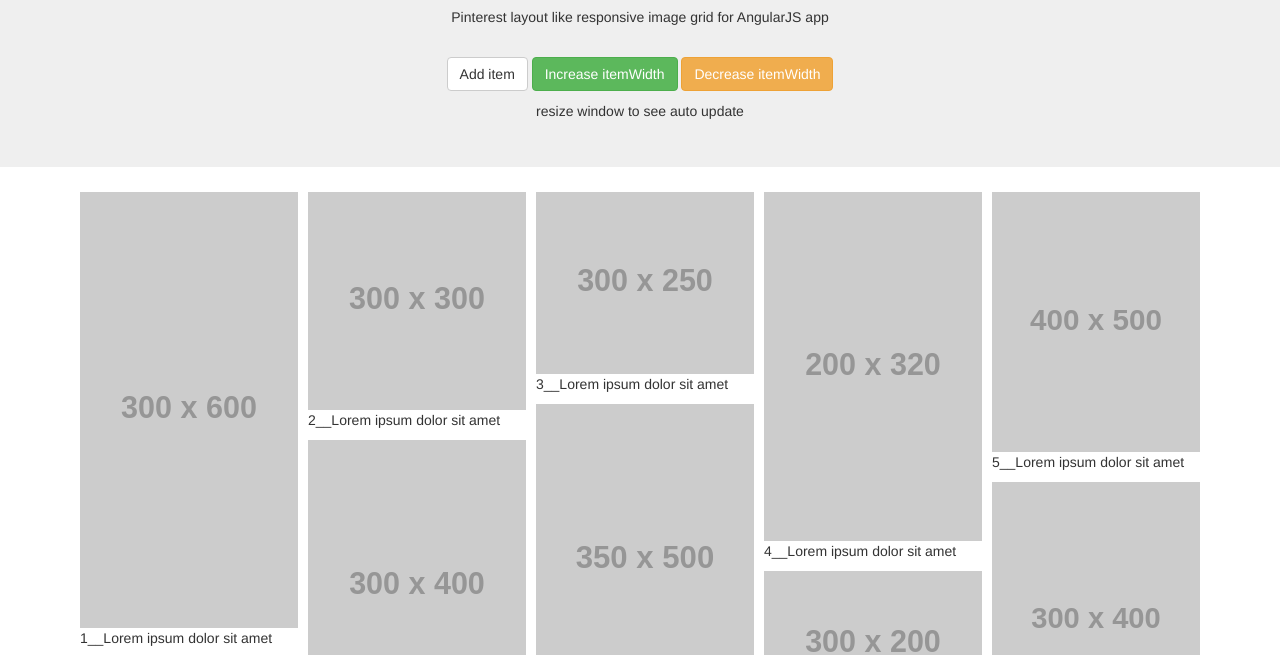
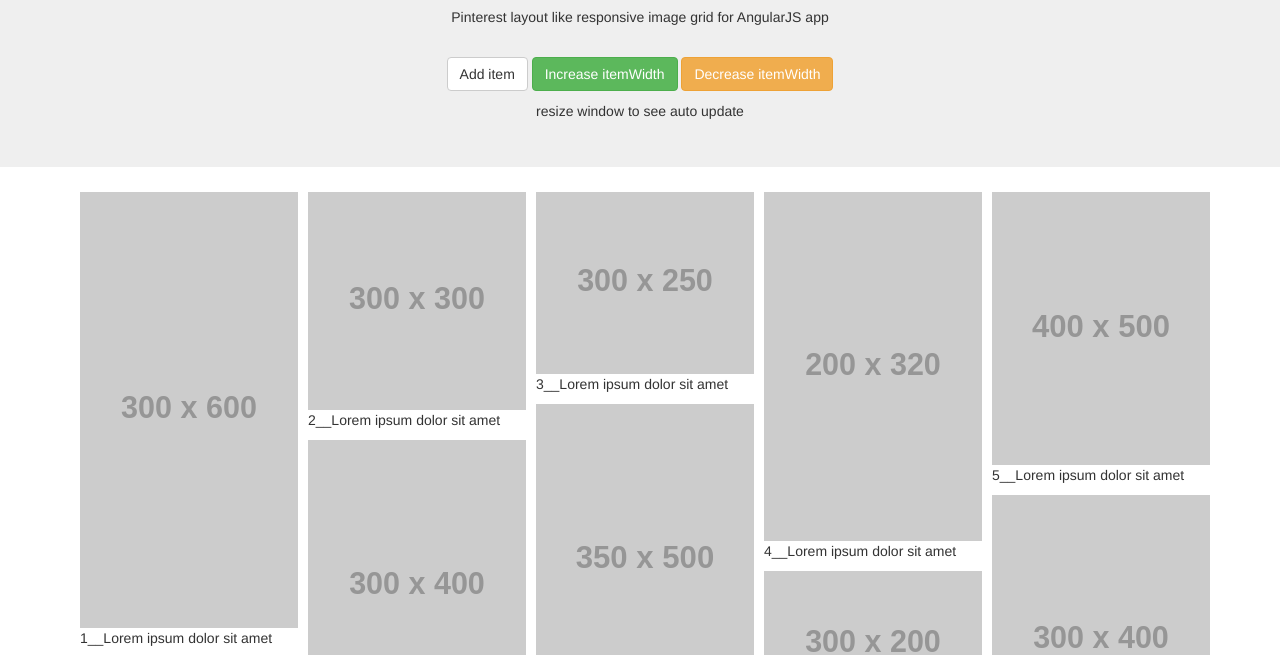
Before and after one commit to eisneim/ngFlowGrid, a website: page demo/demo.fgDelegate.new.html in a window 1280 px wide. Shown: the part 83-738 px from the top of the page. Drawn offline with Linux system fonts and the light colour scheme; placeholder pictures from the web are drawn by us.

Commit message:
[bugfix] demo file item height issue

```diff
--- a/demo/demo.fgDelegate.new.html
+++ b/demo/demo.fgDelegate.new.html
@@ -27,9 +27,9 @@
         float: left;
         padding-left: 10px;
     }
-    .flowGridColumn:last-of-type{
+    /*.flowGridColumn:last-of-type{
         padding-right: 10px;
-    }
+    }*/
 
     /*---------- demo page only--------------*/
     header{
```
Also changed, not shown: demo/index.html (+1 -1 lines).
